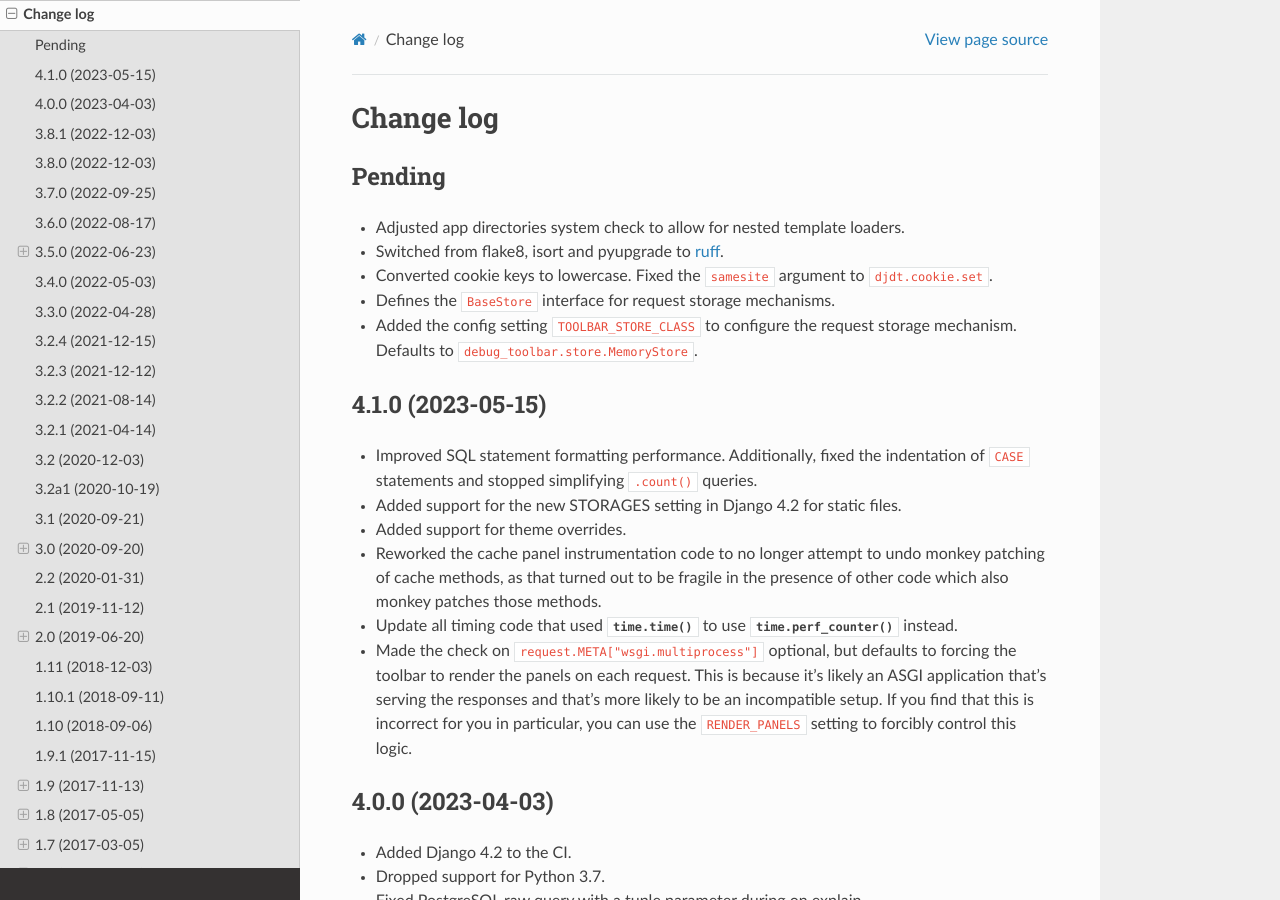
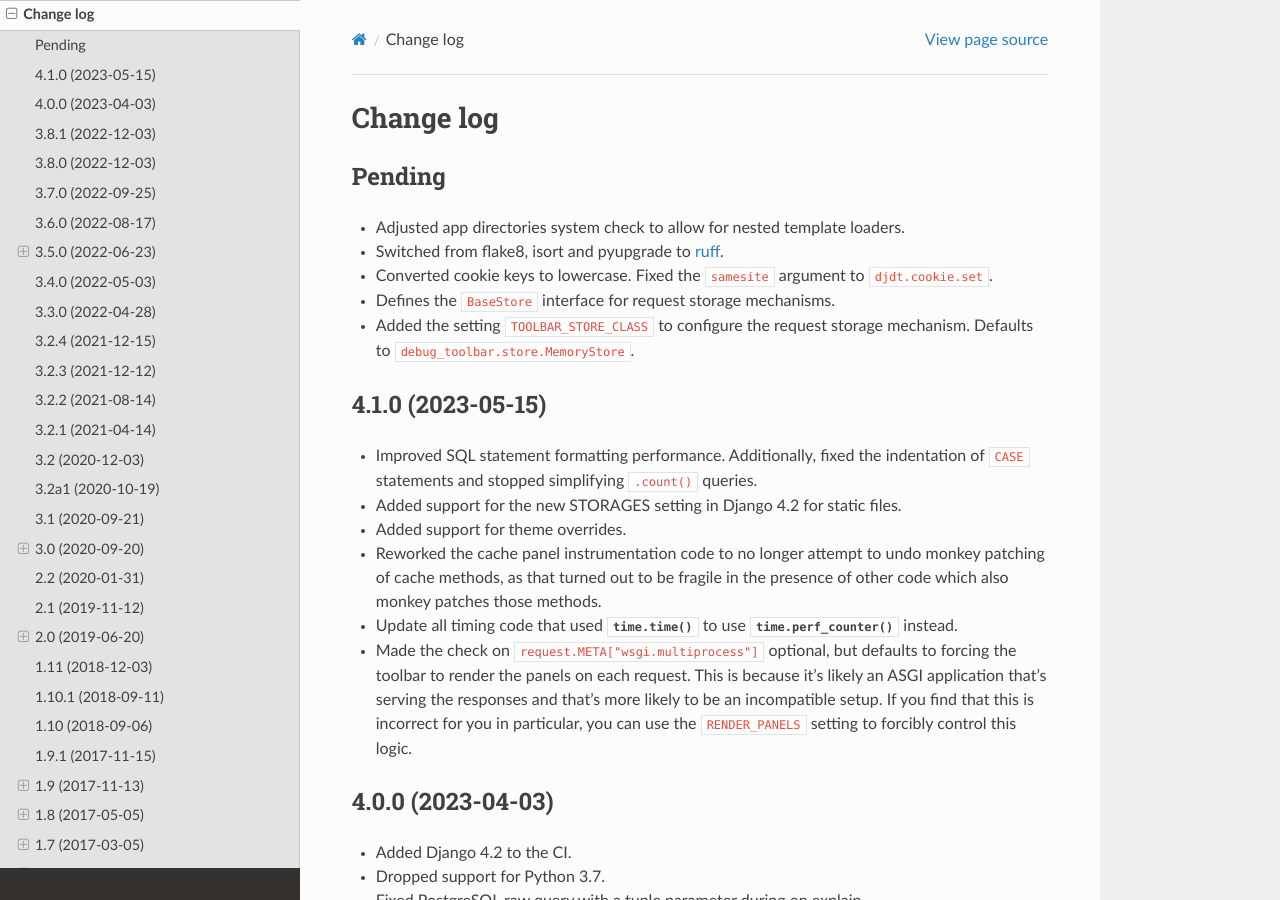
Before and after one commit to jazzband/django-debug-toolbar, a Sphinx documentation site: the page built from docs/changes.rst, in a window 1280 px wide and 900 px high. Built offline with Sphinx 7.4.7 and the Read the Docs theme 2.0.0, drawn with Linux system fonts in a browser that asks for light colours.

Commit message:
Remove config from docs as sphinx says it's misspelled.

```diff
--- a/docs/changes.rst
+++ b/docs/changes.rst
@@ -10,7 +10,7 @@
 * Converted cookie keys to lowercase. Fixed the ``samesite`` argument to
   ``djdt.cookie.set``.
 * Defines the ``BaseStore`` interface for request storage mechanisms.
-* Added the config setting ``TOOLBAR_STORE_CLASS`` to configure the request
+* Added the setting ``TOOLBAR_STORE_CLASS`` to configure the request
   storage mechanism. Defaults to ``debug_toolbar.store.MemoryStore``.
 
 4.1.0 (2023-05-15)
```
